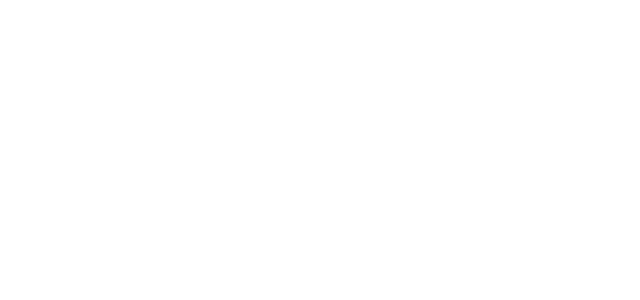
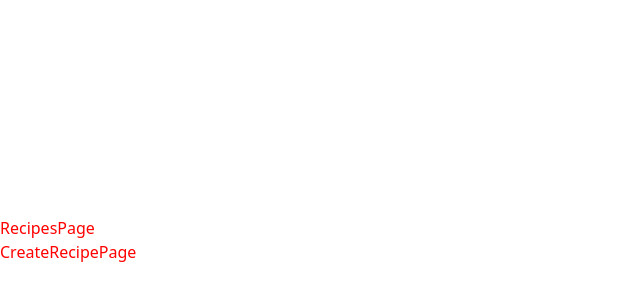
Before and after one commit to Brianna-Flores-MetaU-Capstone/Brianna-Flores-Capstone-Project, a React (Vite) app in the folder frontend/: page /recipes/create in a window 1280 px wide. Before the commit this address had no page. Shown: the part 160-460 px from the top of the page, without its empty margins (0-640 px from the left). Built offline with nearby package versions, Linux system fonts and the light colour scheme.

Commit message:
this commit will add the basic routing layout

```diff
--- a/frontend/src/App.tsx
+++ b/frontend/src/App.tsx
@@ -6,12 +6,25 @@ import { BrowserRouter, Routes, Route } from "react-router";
 
 // import pages for routing
 import Homepage from './pages/Homepage';
+import NewListPage from './pages/NewListPage';
+import IngredientsPage from './pages/IngredientsPage';
+import RecipesPage from './pages/RecipesPage';
+import LoginPage from './pages/LoginPage';
+import CreateRecipePage from './pages/CreateRecipePage';
+import NoMatchPage from './pages/NoMatchPage';
 
 function App() {
   return (
     <BrowserRouter>
       <Routes>
-        <Route path="/" element={<Homepage />} />
+        <Route path="" element={<Homepage />} />
+        <Route path="new-list" element={<NewListPage />} />
+        <Route path="ingredients" element={<IngredientsPage />} />
+        <Route path="recipes" element={<RecipesPage />}>
+          <Route path="create" element={<CreateRecipePage />} />
+        </Route>
+        <Route path="login" element={<LoginPage />} />
+        <Route path="*" element={<NoMatchPage />} />
       </Routes>
     </BrowserRouter>
   )
--- /dev/null
+++ b/frontend/src/pages/CreateRecipePage.tsx
@@ -0,0 +1,11 @@
+import '../styles/CreateRecipePage.css'
+
+const CreateRecipePage = () => {
+    return (
+        <div>
+            CreateRecipePage
+        </div>
+    )
+}
+
+export default CreateRecipePage;
--- /dev/null
+++ b/frontend/src/pages/IngredientsPage.tsx
@@ -0,0 +1,11 @@
+import '../styles/IngredientsPage.css'
+
+const IngredientsPage = () => {
+    return (
+        <div>
+            IngredientsPage
+        </div>
+    )
+}
+
+export default IngredientsPage;
--- /dev/null
+++ b/frontend/src/pages/LoginPage.tsx
@@ -0,0 +1,11 @@
+import '../styles/LoginPage.css'
+
+const LoginPage = () => {
+    return (
+        <div>
+            LoginPage
+        </div>
+    )
+}
+
+export default LoginPage;
--- /dev/null
+++ b/frontend/src/pages/NewListPage.tsx
@@ -0,0 +1,11 @@
+import '../styles/NewListPage.css'
+
+const NewListPage = () => {
+    return (
+        <div>
+            NewListPage
+        </div>
+    )
+}
+
+export default NewListPage;
--- /dev/null
+++ b/frontend/src/pages/NoMatchPage.tsx
@@ -0,0 +1,9 @@
+const NoMatchPage = () => {
+    return (
+        <div>
+            NoMatchPage: error page not found
+        </div>
+    )
+}
+
+export default NoMatchPage;
--- /dev/null
+++ b/frontend/src/pages/RecipesPage.tsx
@@ -0,0 +1,13 @@
+import '../styles/RecipesPage.css'
+import { Outlet } from 'react-router';
+
+const RecipesPage = () => {
+    return (
+        <div>
+            RecipesPage
+            <Outlet />
+        </div>
+    )
+}
+
+export default RecipesPage;
```
Also changed, not shown: frontend/src/styles/CreateRecipePage.css (added), frontend/src/styles/IngredientsPage.css (added), frontend/src/styles/LoginPage.css (added), frontend/src/styles/NewListPage.css (added), frontend/src/styles/RecipesPage.css (added).
